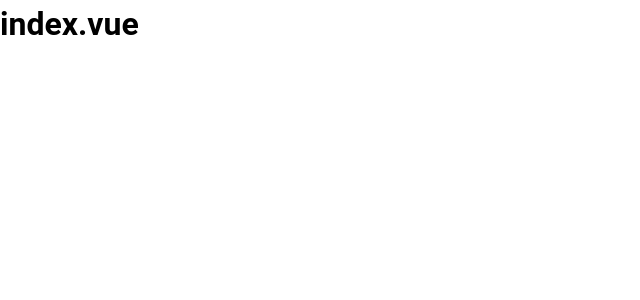
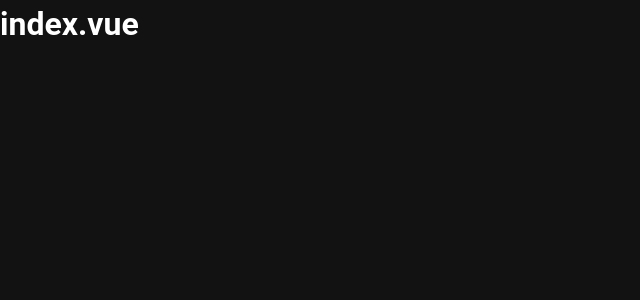
Before and after one commit to a-nishioka/vuetify3-yarn-sample, a Nuxt app: page / in a window 1280 px wide. Shown: the top 300 px of the page, without its empty margins (0-640 px from the left). Built offline with nearby package versions, Linux system fonts and the light colour scheme.

Commit message:
main: dark mode

```diff
--- a/plugins/vuetify.ts
+++ b/plugins/vuetify.ts
@@ -10,6 +10,7 @@ export default defineNuxtPlugin((app) => {
     components,
     directives,
     theme: {
+      defaultTheme: 'dark',
       themes: {
         light: {},
       },
```
